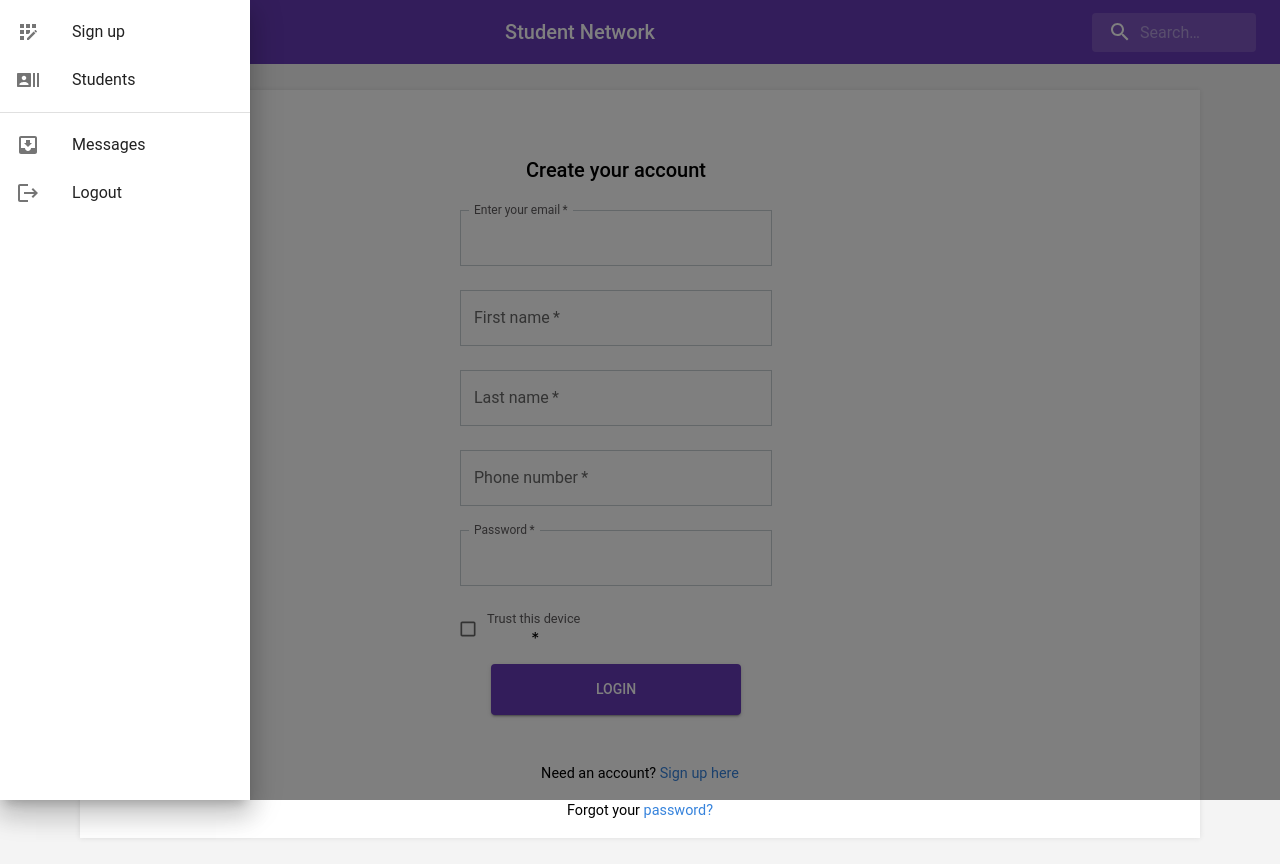
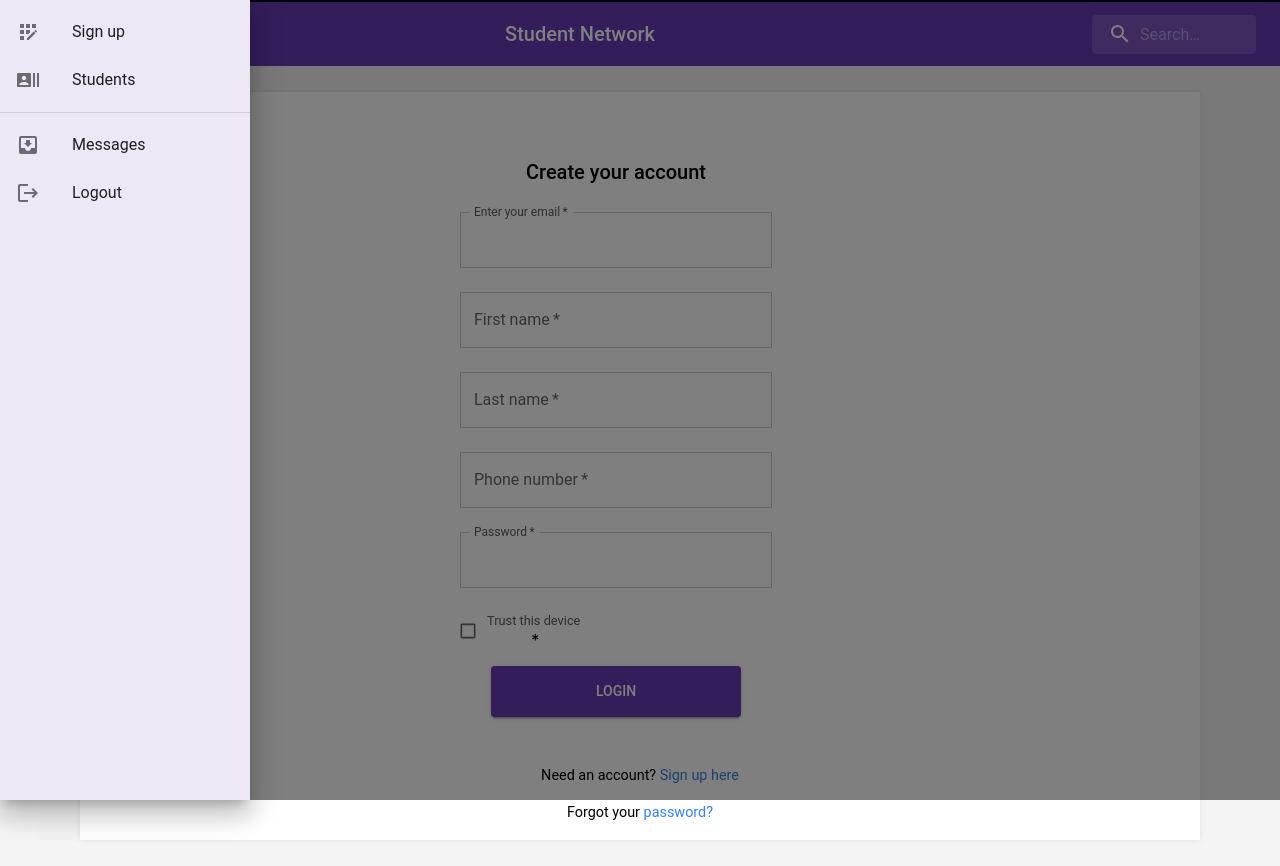
Before and after one commit to m-code-ing/student-directory-fe, a React (Create React App) app: page / in a window 1280 px wide. Both pictures are taken after a click on the button "open drawer". Built offline with nearby package versions, Linux system fonts and the light colour scheme.

Commit message:
Drawer: add bg.light color to drawer

```diff
--- a/src/components/Drawer.tsx
+++ b/src/components/Drawer.tsx
@@ -12,6 +12,7 @@ import LogoutIcon from '@mui/icons-material/Logout'
 import RecentActorsIcon from '@mui/icons-material/RecentActors'
 import AppRegistrationIcon from '@mui/icons-material/AppRegistration'
 import { useNavigate } from 'react-router-dom'
+import { useTheme } from '@mui/material'
 
 type Anchor = 'top' | 'left' | 'bottom' | 'right'
 
@@ -22,6 +23,8 @@ type TemporaryDrawerProps = {
 
 export default function TemporaryDrawer({ open, onToggleDrawer }: TemporaryDrawerProps) {
   const navigate = useNavigate()
+  const theme = useTheme()
+
   const toggleDrawer = (open: boolean) => (event: React.KeyboardEvent | React.MouseEvent) => {
     if (
       event.type === 'keydown' &&
@@ -90,11 +93,16 @@ export default function TemporaryDrawer({ open, onToggleDrawer }: TemporaryDrawe
 
   return (
     <div>
-      <React.Fragment>
-        <Drawer anchor="left" open={open} onClose={toggleDrawer(false)}>
+      <Box bgcolor={theme.palette.custom.bg.dark} border={1}>
+        <Drawer
+          anchor="left"
+          open={open}
+          onClose={toggleDrawer(false)}
+          PaperProps={{ sx: { bgcolor: theme.palette.custom.bg.light } }}
+        >
           {list('left')}
         </Drawer>
-      </React.Fragment>
+      </Box>
     </div>
   )
 }
--- a/src/theme.ts
+++ b/src/theme.ts
@@ -6,6 +6,7 @@ declare module '@mui/material/styles' {
     custom: {
       bg: {
         dark: string
+        light: string
       }
     }
   }
@@ -14,6 +15,7 @@ declare module '@mui/material/styles' {
     custom: {
       bg: {
         dark: string
+        light: string
       }
     }
   }
@@ -29,6 +31,7 @@ export const theme = createTheme({
     },
     custom: {
       bg: {
+        light: deepPurple[50],
         dark: deepPurple[100],
       },
     },
```
